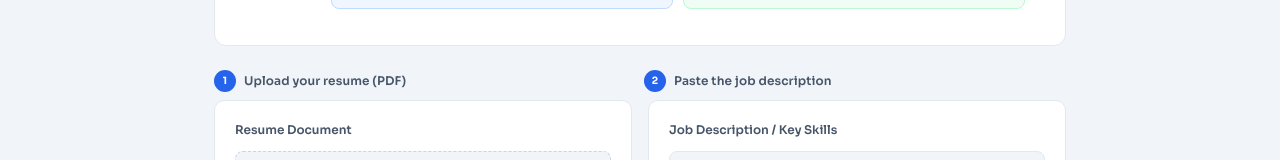
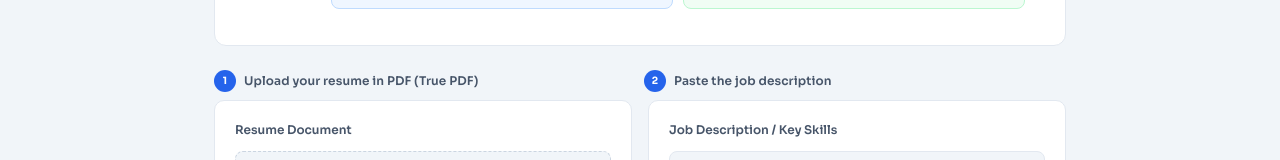
Before and after one commit to StormBlessed401/resume-analyzer-meeting-scheduler, a Next.js app in the folder frontend/: page / in a window 1280 px wide. Shown: the part 322-482 px from the top of the page. Built offline with nearby package versions, Linux system fonts and the light colour scheme.

Commit message:
Update resume upload instruction for clarity

```diff
--- a/frontend/app/page.tsx
+++ b/frontend/app/page.tsx
@@ -542,7 +542,7 @@ export default function Home() {
           </div>
 
           <div className="step-row">
-            <div className="step-label"><div className="step-num">1</div>Upload your resume (PDF)</div>
+            <div className="step-label"><div className="step-num">1</div>Upload your resume in PDF (True PDF)</div>
             <div className="step-label"><div className="step-num">2</div>Paste the job description</div>
           </div>
 
```
